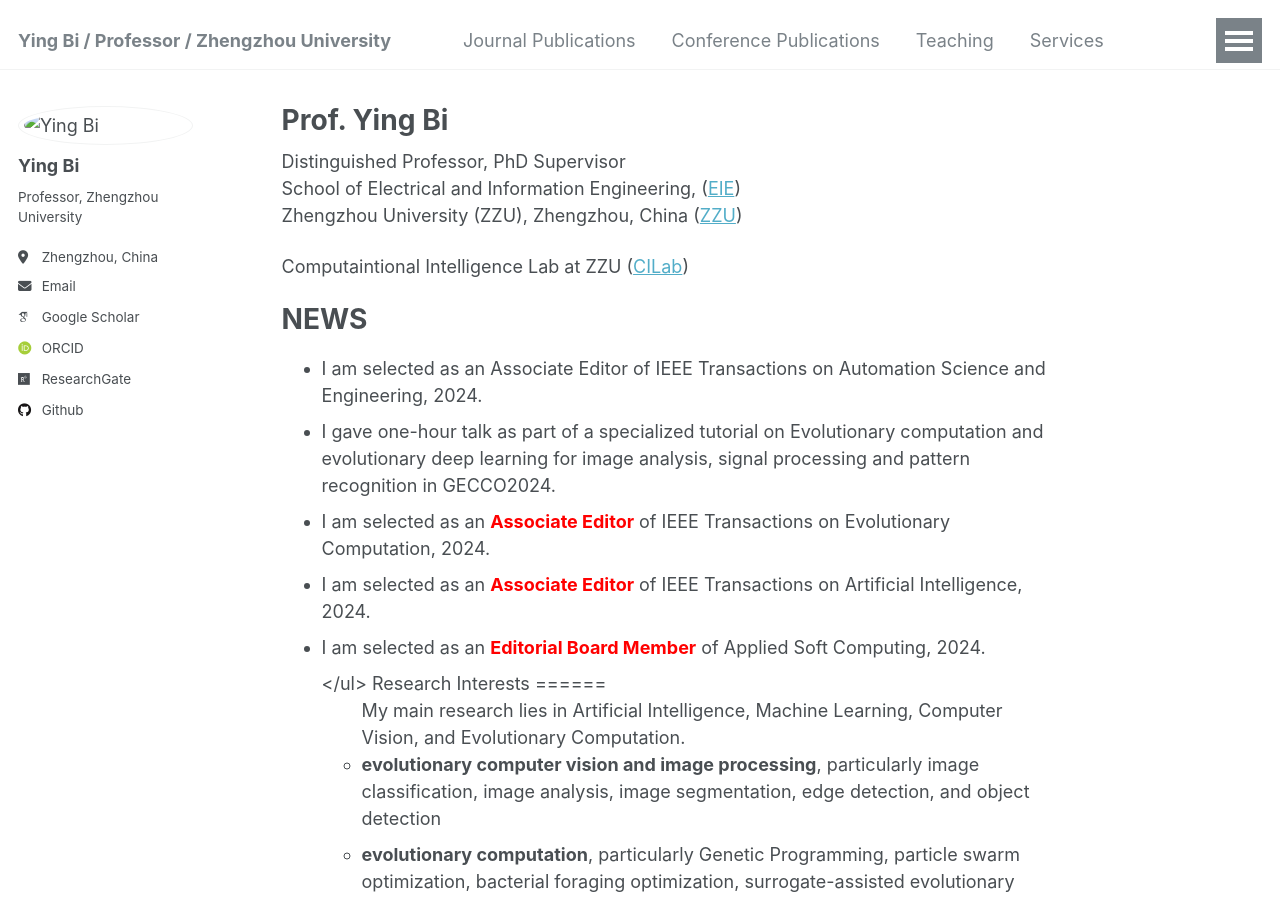
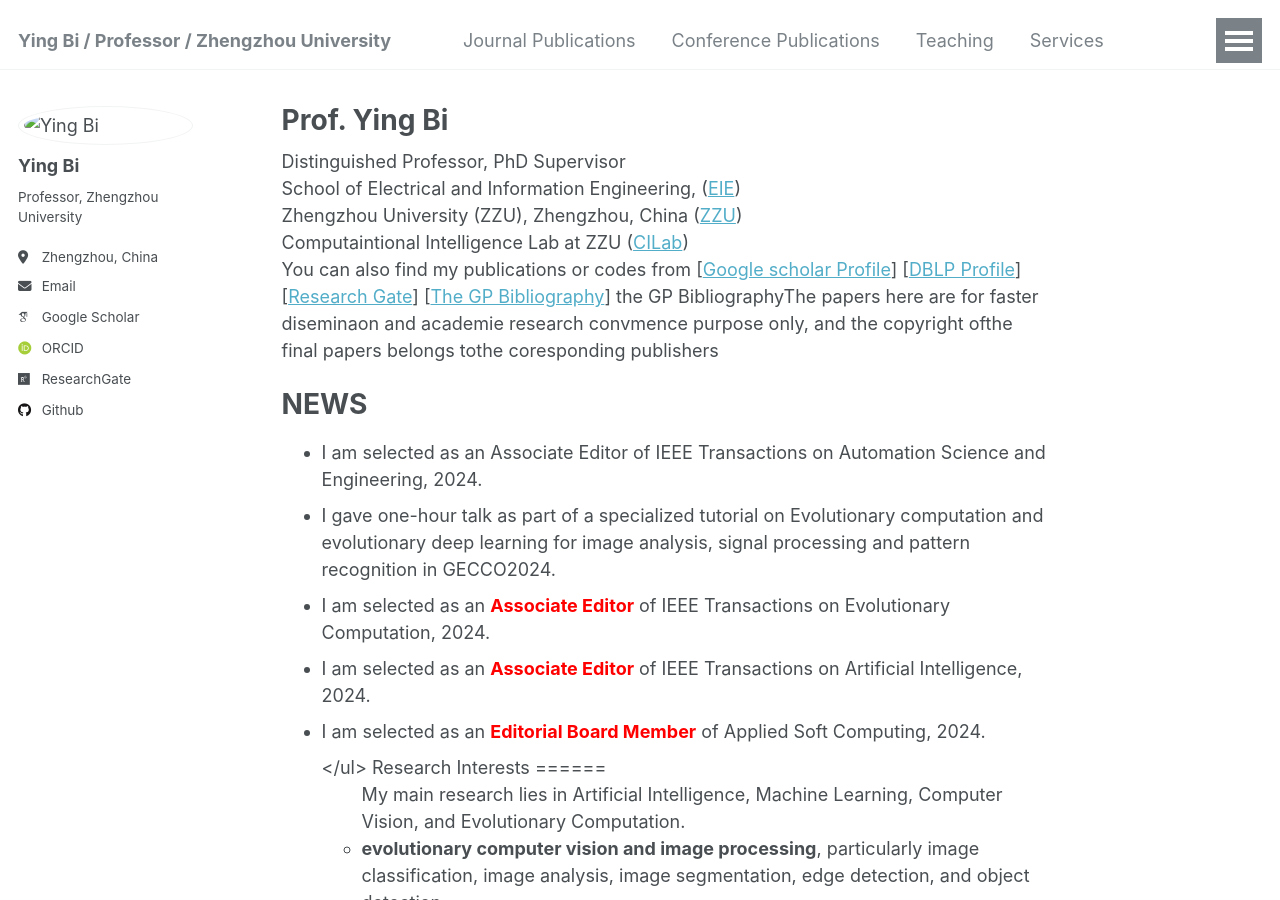
Before and after one commit to YingBi92/Ying-Bi, a Jekyll site: the page built from _pages/about.md, in a window 1280 px wide and 900 px high. Built offline with Jekyll 4.4.1, drawn with Linux system fonts in a browser that asks for light colours; some web fonts are replaced.

Commit message:
Update about.md

```diff
--- a/_pages/about.md
+++ b/_pages/about.md
@@ -10,9 +10,9 @@ redirect_from:
 
 Distinguished Professor, PhD Supervisor \\
 School of Electrical and Information Engineering, ([EIE]([http://www5.zzu.edu.cn/eie/])) \\
-Zhengzhou University (ZZU), Zhengzhou, China ([ZZU](https://www.zzu.edu.cn/index.htm))
-
-Computaintional Intelligence Lab at ZZU ([CILab](http://www5.zzu.edu.cn/cilab/))
+Zhengzhou University (ZZU), Zhengzhou, China ([ZZU](https://www.zzu.edu.cn/index.htm))\\
+Computaintional Intelligence Lab at ZZU ([CILab](http://www5.zzu.edu.cn/cilab/)) \\
+You can also find my publications or codes from [[Google scholar Profile](https://scholar.google.co.nz/citations?user=WI2ykPAAAAAJ&hl=en)] [[DBLP Profile](https://dblp.org/pers/b/Bi:Ying.html)] [[Research Gate](https://www.researchgate.net/profile/Ying-Bi-2)] [[The GP Bibliography](http://gpbib.cs.ucl.ac.uk/gp-html/YingBi.html)] the GP BibliographyThe papers here are for faster diseminaon and academie research convmence purpose only, and the copyright ofthe final papers belongs tothe coresponding publishers
 
 
 NEWS
```
